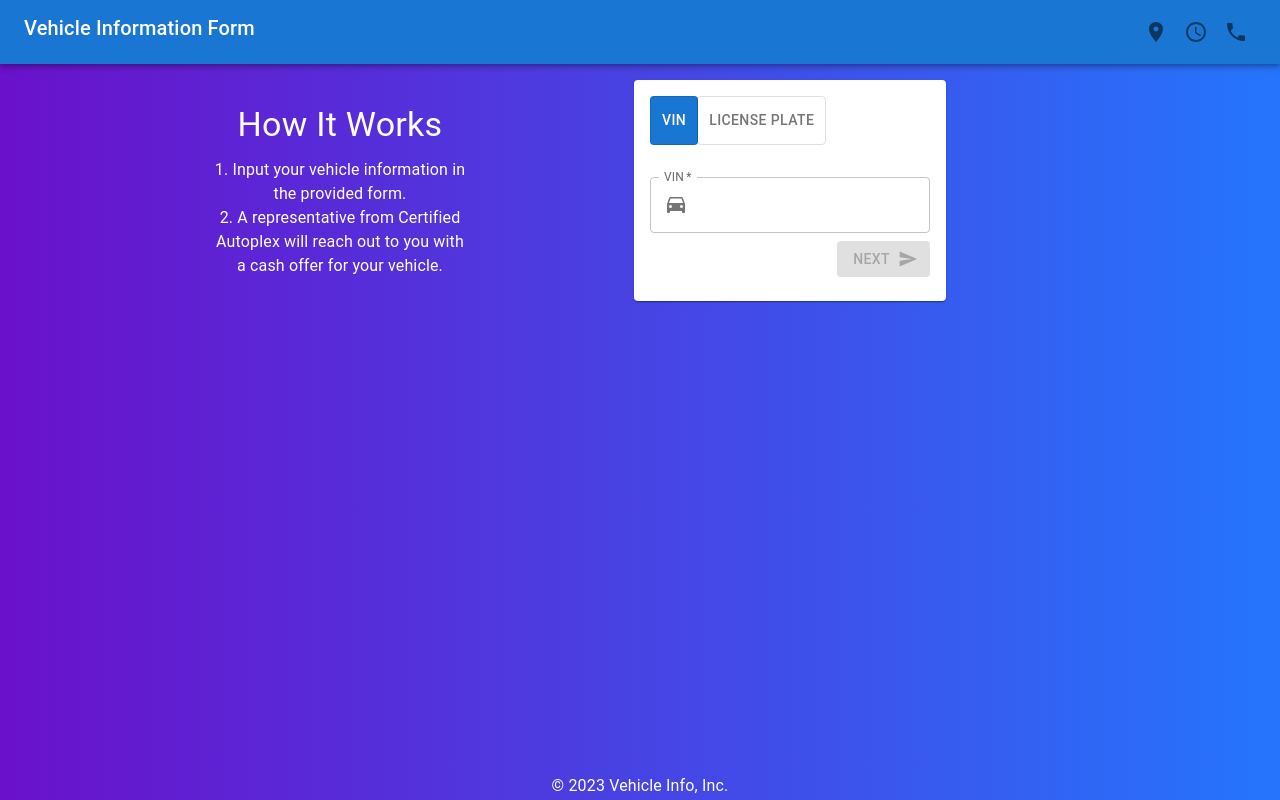
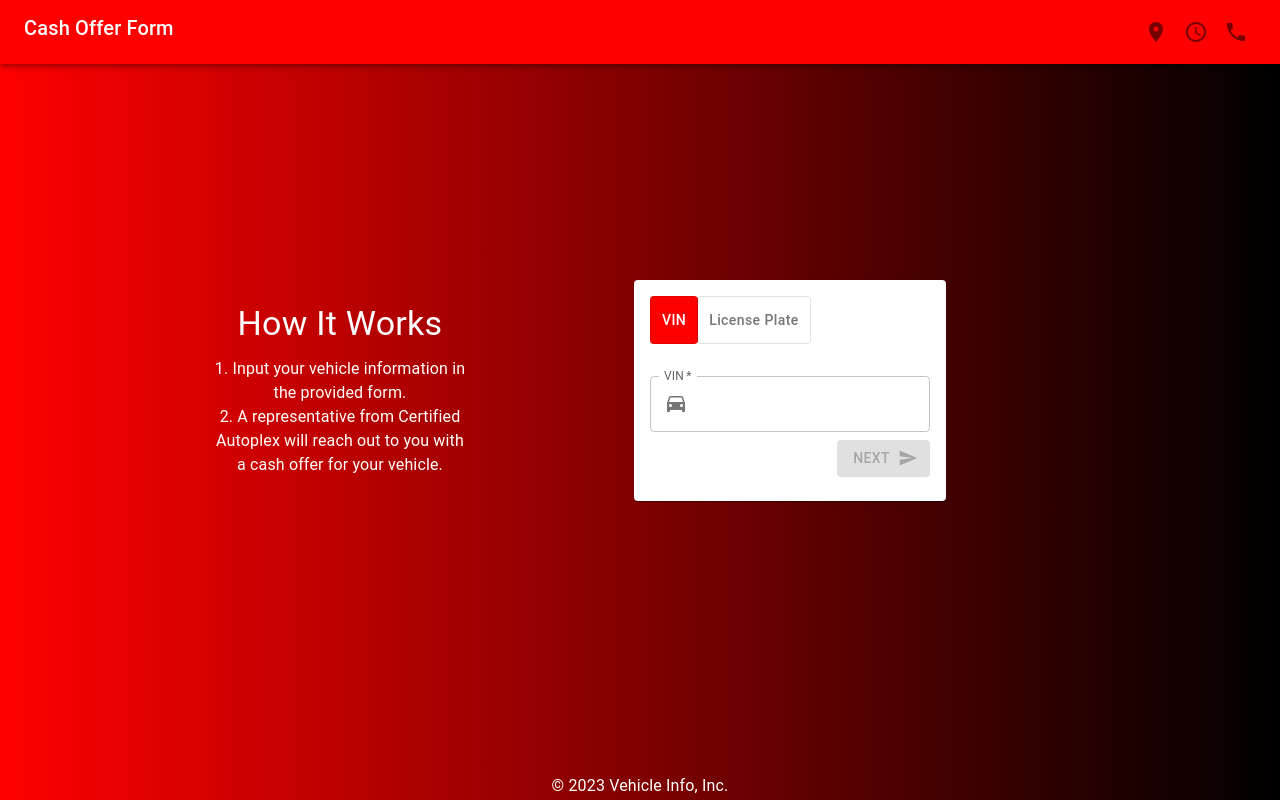
Before and after one commit to JFergen/Vehicle_Form, a React (Create React App) app: page / in a window 1280 px wide. Built offline with nearby package versions, Linux system fonts and the light colour scheme.

Commit message:
Phone Number & Theme Updated
- Updated Site title
- Added phone number to form
- Updated theme to be red, black

```diff
--- a/public/index.html
+++ b/public/index.html
@@ -10,34 +10,11 @@
       content="Web site created using create-react-app"
     />
     <link rel="apple-touch-icon" href="%PUBLIC_URL%/logo192.png" />
-    <!--
-      manifest.json provides metadata used when your web app is installed on a
-      user's mobile device or desktop. See https://developers.google.com/web/fundamentals/web-app-manifest/
-    -->
     <link rel="manifest" href="%PUBLIC_URL%/manifest.json" />
-    <!--
-      Notice the use of %PUBLIC_URL% in the tags above.
-      It will be replaced with the URL of the `public` folder during the build.
-      Only files inside the `public` folder can be referenced from the HTML.
-
-      Unlike "/favicon.ico" or "favicon.ico", "%PUBLIC_URL%/favicon.ico" will
-      work correctly both with client-side routing and a non-root public URL.
-      Learn how to configure a non-root public URL by running `npm run build`.
-    -->
-    <title>React App</title>
+    <title>Cash Offer Form</title> <!-- Placeholder title -->
   </head>
   <body>
     <noscript>You need to enable JavaScript to run this app.</noscript>
     <div id="root"></div>
-    <!--
-      This HTML file is a template.
-      If you open it directly in the browser, you will see an empty page.
-
-      You can add webfonts, meta tags, or analytics to this file.
-      The build step will place the bundled scripts into the <body> tag.
-
-      To begin the development, run `npm start` or `yarn start`.
-      To create a production bundle, use `npm run build` or `yarn build`.
-    -->
   </body>
 </html>
--- a/src/Components/Form.tsx
+++ b/src/Components/Form.tsx
@@ -1,20 +1,20 @@
 import React, { useState } from 'react';
 import axios from 'axios';
 import { Container, Card, CardContent, TextField, Button, ToggleButton, ToggleButtonGroup, CircularProgress, Select,
-  MenuItem, InputLabel, FormControl, SelectChangeEvent, InputAdornment, Snackbar, Alert, Grid } from '@mui/material';
+  MenuItem, InputLabel, FormControl, SelectChangeEvent, InputAdornment, Snackbar, Alert, Grid, useMediaQuery } from '@mui/material';
 import DriveEtaIcon from '@mui/icons-material/DriveEta';
 import EmailIcon from '@mui/icons-material/Email';
 import PersonIcon from '@mui/icons-material/Person';
 import CalendarTodayIcon from '@mui/icons-material/CalendarToday';
+import PhoneIcon from '@mui/icons-material/Phone';
 import DirectionsCarIcon from '@mui/icons-material/DirectionsCar';
 import SendIcon from '@mui/icons-material/Send';
 import ArrowBackIcon from '@mui/icons-material/ArrowBack';
 import HowItWorks from './HowItWorks';
-import { styled } from '@mui/material/styles';
+import { styled, useTheme } from '@mui/material/styles';
 
 // TODO
-// 3. When inputting make/model, have list of all potential makes and then based on that, have list of all potential models (Maybe enhancement?)
-// 4. Cool and hip UI
+// 1. When inputting make/model, have list of all potential makes and then based on that, have list of all potential models (Maybe enhancement?)
 
 const StyledToggleButtonGroup = styled(ToggleButtonGroup)(({ theme }) => ({
   marginBottom: theme.spacing(2),
@@ -25,10 +25,7 @@ const StyledToggleButtonGroup = styled(ToggleButtonGroup)(({ theme }) => ({
     },
     '&.Mui-selected': {
       backgroundColor: theme.palette.primary.main,
-      color: theme.palette.primary.contrastText,
-      '&:hover': {
-        backgroundColor: theme.palette.primary.main,
-      },
+      color: theme.palette.primary.contrastText
     },
     '&.MuiToggleButton-root': {
       border: `1px solid ${theme.palette.divider}`,
@@ -46,6 +43,7 @@ const Form: React.FC = () => {
     licensePlate: '',
     state: '',
     email: '',
+    phoneNumber: ''
   });
   const [selection, setSelection] = useState('vin');
   const [formErrors, setFormErrors] = useState('');
@@ -53,6 +51,8 @@ const Form: React.FC = () => {
   const [step, setStep] = useState(1)
   const [snackbarOpen, setSnackbarOpen] = useState(false);
   const [snackbarMessage, setSnackbarMessage] = useState('');
+  const theme = useTheme();
+  const isMobile = useMediaQuery(theme.breakpoints.down('sm'));
 
   const states = [
     { label: 'Alabama', value: 'AL' },
@@ -252,6 +252,11 @@ const Form: React.FC = () => {
       return false;
     }
 
+    if (!formData.phoneNumber) {
+      setFormErrors('Phone Number is required');
+      return false;
+    }
+
     setFormErrors('');
     return true;
   };
@@ -269,12 +274,29 @@ const Form: React.FC = () => {
   const handleSecondStepSubmit = async (e: React.FormEvent<HTMLFormElement>) => {
     e.preventDefault();
     if (!validateSecondStep()) return;
+    setLoading(true);
 
     try {
       await axios.post(`${process.env.REACT_APP_API_TO_CALL}/send-email`, formData);
-      alert('Form submitted successfully!');
+      setSnackbarMessage('Form submitted successfully!');
+      setSnackbarOpen(true);
+      setLoading(false);
+      setStep(1);
+      setFormData({
+        ownerName: '',
+        carModel: '',
+        carYear: '',
+        carMake: '',
+        vin: '',
+        licensePlate: '',
+        state: '',
+        email: '',
+        phoneNumber: ''
+      });
     } catch (error) {
-      alert('Error submitting form!');
+      setSnackbarMessage('Error submitting form!');
+      setSnackbarOpen(true);
+      setLoading(false);
     }
   };
 
@@ -284,7 +306,7 @@ const Form: React.FC = () => {
         <Grid item xs={12} sm={4} style={{ display: 'flex', justifyContent: 'center', alignItems: 'center' }}>
           <HowItWorks />
         </Grid>
-        <Grid item xs={12} sm={8} style={{ display: 'flex', justifyContent: 'center', alignItems: 'center' }}>
+        <Grid item xs={12} sm={8} style={{ display: 'flex', justifyContent: 'center', alignItems: 'center', minHeight: isMobile ? 'auto' : 700 }}>
           <Card>
             <CardContent>
               {step === 1 && (
@@ -298,7 +320,7 @@ const Form: React.FC = () => {
                     <ToggleButton value="vin" aria-label="vin">
                       VIN
                     </ToggleButton>
-                    <ToggleButton value="licensePlate" aria-label="license plate">
+                    <ToggleButton value="licensePlate" aria-label="license plate" style={{ textTransform: 'none' }}>
                       License Plate
                     </ToggleButton>
                   </StyledToggleButtonGroup>
@@ -420,6 +442,23 @@ const Form: React.FC = () => {
                     }}
                   />
                   <TextField
+                    label="Phone Number"
+                    name="phoneNumber"
+                    value={formData.phoneNumber}
+                    onChange={handleChange}
+                    type="tel"
+                    fullWidth
+                    margin="normal"
+                    required
+                    InputProps={{
+                      startAdornment: (
+                        <InputAdornment position="start">
+                          <PhoneIcon />
+                        </InputAdornment>
+                      ),
+                    }}
+                  />
+                  <TextField
                     label="Car Model"
                     name="carModel"
                     value={formData.carModel}
@@ -468,9 +507,6 @@ const Form: React.FC = () => {
                       ),
                     }}
                   />
-                  {loading ? (
-                    <CircularProgress />
-                  ) : (
                   <div style={{ display: 'flex', justifyContent: 'space-between' }}>
                     <Button
                       variant="contained"
@@ -480,6 +516,9 @@ const Form: React.FC = () => {
                     >
                       Back
                     </Button>
+                    {loading ? (
+                      <CircularProgress />
+                    ) : (
                       <Button
                         type="submit"
                         variant="contained"
@@ -495,8 +534,8 @@ const Form: React.FC = () => {
                       >
                         Submit
                       </Button>
+                    )}
                   </div>
-                  )}
                 </form>
               )}
             </CardContent>
--- a/src/Components/Header.tsx
+++ b/src/Components/Header.tsx
@@ -38,7 +38,7 @@ const Header: React.FC = () => {
     <AppBar position="static">
       <Toolbar>
         <Box display="flex" justifyContent="space-between" width="100%">
-          {!isMobile && <Typography variant="h6">Vehicle Information Form</Typography>}
+          {!isMobile && <Typography variant="h6">Cash Offer Form</Typography>}
           <Box display="flex" alignItems="center">
             <IconButton onClick={(e) => handleIconClick(e, 'Address: 3340 Belt Line Rd, Dallas, TX')}>
               <LocationOnIcon />
--- a/src/index.css
+++ b/src/index.css
@@ -1,9 +1,9 @@
 body {
-  background-image: linear-gradient(to right, #6a11cb, #2575fc);
+  background-image: linear-gradient(to right, #ff0000, #000000); /* Red to Black */
   background-position: center;
   background-repeat: no-repeat;
   background-size: cover;
-  color: #fff; /* Ensure text is readable on a dark background */
+  color: #fff; /* White text */
   margin: 0;
   display: flex;
   flex-direction: column;
--- a/src/index.tsx
+++ b/src/index.tsx
@@ -4,8 +4,30 @@ import './index.css';
 import Header from './Components/Header';
 import Form from './Components/Form';
 import Footer from './Components/Footer';
-// import reportWebVitals from './reportWebVitals';
 import { motion } from 'framer-motion';
+import { ThemeProvider, createTheme } from '@mui/material/styles';
+
+// Set the document title based on the environment variable
+const environment = process.env.REACT_APP_ENVIRONMENT || 'Development';
+if (environment !== 'PROD') {
+  document.title = `Cash Offer Form - ${environment}`;
+} else {
+  document.title = 'Cash Offer Form';
+}
+
+const theme = createTheme({
+  palette: {
+    primary: {
+      main: '#ff0000', // Red
+    },
+    secondary: {
+      main: '#000000', // Black
+    },
+    background: {
+      default: '#000000', // Black background
+    }
+  },
+});
 
 const rootElement = document.getElementById('root');
 const containerVariants = {
@@ -17,6 +39,7 @@ if (rootElement) {
   const root = ReactDOM.createRoot(rootElement);
   root.render(
     <React.StrictMode>
+      <ThemeProvider theme={theme}>
         <motion.div variants={containerVariants} initial="hidden" animate="visible" style={{ display: 'flex', flexDirection: 'column', minHeight: '100vh' }}>
           <Header />
           <div style={{ flex: 1 }}>
@@ -24,10 +47,9 @@ if (rootElement) {
           </div>
           <Footer />
         </motion.div>
+      </ThemeProvider>
     </React.StrictMode>
   );
 } else {
   console.error("Root element not found");
 }
-
-// reportWebVitals();
```
Also changed, not shown: public/happy_car_driver.jpg (deleted). Lines whose indentation alone changed are shown as unchanged.
